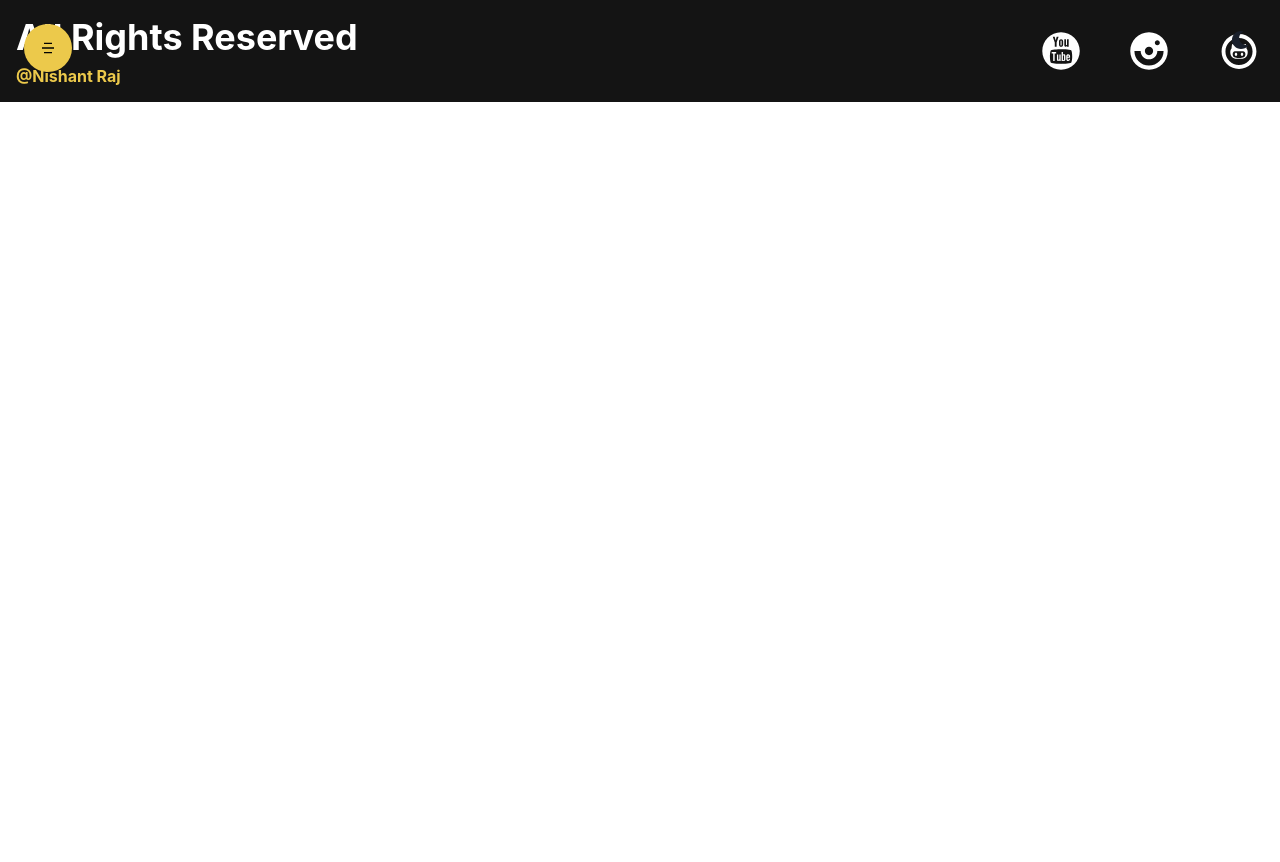
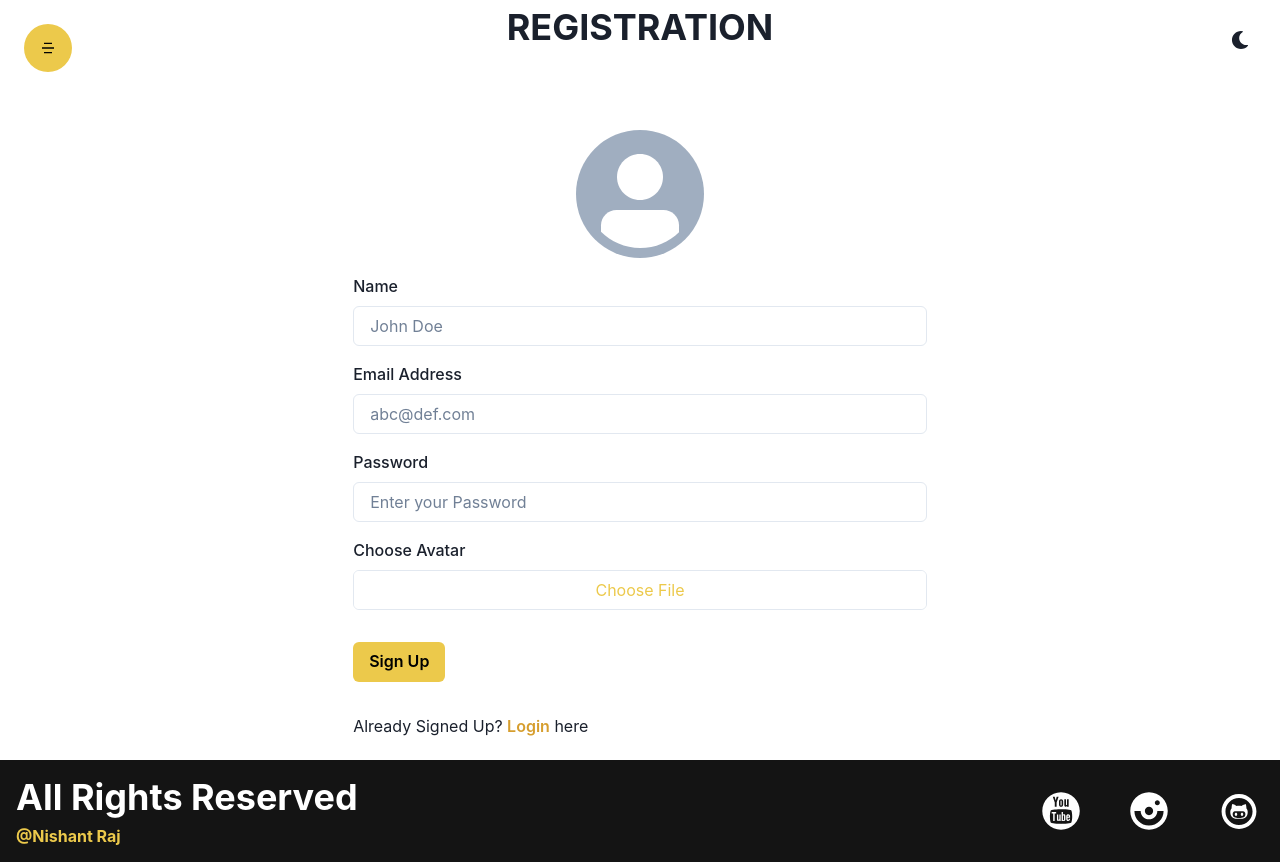
Before and after one commit to nishant-raj26/digitalmaster, a React (Create React App) app: page /register in a window 1280 px wide. Before the commit the page ends 800 px from the top, so only its background shows below. Built offline with nearby package versions, Linux system fonts and the light colour scheme.

Commit message:
register done

```diff
--- a/src/App.js
+++ b/src/App.js
@@ -5,15 +5,17 @@ import Header from './components/Layout/Header/Header'
 import Courses from './components/Courses/Courses'
 import Footer from './components/Layout/Footer/Footer'
 import Login from './components/Auth/Login'
+import Register from './components/Auth/Register'
 
 const App = () => {
   return (
     <Router>
-    <Header />
+      <Header />
       <Routes>
         <Route path='/' element={<Home />} />
         <Route path='/courses' element={<Courses />} />
         <Route path='/login' element={<Login />} />
+        <Route path='/register' element={<Register />} />
       </Routes>
       <Footer />
     </Router>
--- /dev/null
+++ b/src/components/Auth/Register.jsx
@@ -0,0 +1,121 @@
+import {
+  Avatar,
+  Box,
+  Button,
+  Container,
+  FormLabel,
+  Heading,
+  Input,
+  VStack,
+} from '@chakra-ui/react';
+import React, { useState } from 'react';
+import { Link } from 'react-router-dom';
+
+export const fileUploadCss = {
+  cursor: 'pointer',
+  marginLeft: '-5%',
+  width: '110%',
+  border: 'none',
+  height: '100%',
+  color: '#ecc94b',
+  backgroundColor: '#fff',
+};
+
+const fileUploadStyle = {
+  '&::file-selector-button': fileUploadCss,
+};
+
+const Register = () => {
+  const [email, setEmail] = useState('');
+  const [password, setPassword] = useState('');
+  const [name, setName] = useState('');
+  const [imagePrev, setImagePrev] = useState();
+  const [image, setImage] = useState('')
+
+  const changeImageHandler = e => {
+    const file = e.target.files[0];
+
+    const reader = new FileReader();
+    reader.readAsDataURL(file);
+    reader.onloadend = () => {
+      setImagePrev(reader.result);
+      setImage(file)
+    };
+  };
+  return (
+    <Container height={'95vh'}>
+      <VStack height={'full'} justifyContent={'center'} spacing={'16'}>
+        <Heading textTransform={'uppercase'}>Registration</Heading>
+        <form action="" style={{ width: '100%' }}>
+          <Box my={'4'} display={'flex'} justifyContent={'center'}>
+            <Avatar src={imagePrev} size={'2xl'} />
+          </Box>
+          <Box my={'4'}>
+            <FormLabel htmlFor="email" children="Name" />
+            <Input
+              required
+              id="name"
+              value={name}
+              onChange={event => setName(event.target.value)}
+              placeholder="John Doe"
+              type={'text'}
+              focusBorderColor="yellow.500"
+            />
+          </Box>
+
+          <Box my={'4'}>
+            <FormLabel htmlFor="email" children="Email Address" />
+            <Input
+              required
+              id="email"
+              value={email}
+              onChange={event => setEmail(event.target.value)}
+              placeholder="abc@def.com"
+              type={'email'}
+              focusBorderColor="yellow.500"
+            />
+          </Box>
+          <Box my={'4'}>
+            <FormLabel htmlFor="password" children="Password" />
+            <Input
+              required
+              id="password"
+              value={password}
+              onChange={event => setPassword(event.target.value)}
+              placeholder="Enter your Password"
+              type={'password'}
+              focusBorderColor="yellow.500"
+            />
+          </Box>
+          <Box my={'4'}>
+            <FormLabel htmlFor="chooseAvatar" children="Choose Avatar" />
+            <Input
+              accept="image/*"
+              required
+              id="chooseAvatar"
+              type={'file'}
+              focusBorderColor="yellow.500"
+              css={fileUploadStyle}
+              onChange={changeImageHandler}
+            />
+          </Box>
+
+          <Button my={'4'} colorScheme={'yellow'} type="submit">
+            Sign Up
+          </Button>
+          <Box my={'4'}>
+            Already Signed Up?{' '}
+            <Link to="/login">
+              <Button colorScheme={'yellow'} variant={'link'}>
+                Login
+              </Button>{' '}
+              here
+            </Link>
+          </Box>
+        </form>
+      </VStack>
+    </Container>
+  );
+};
+
+export default Register;
```
